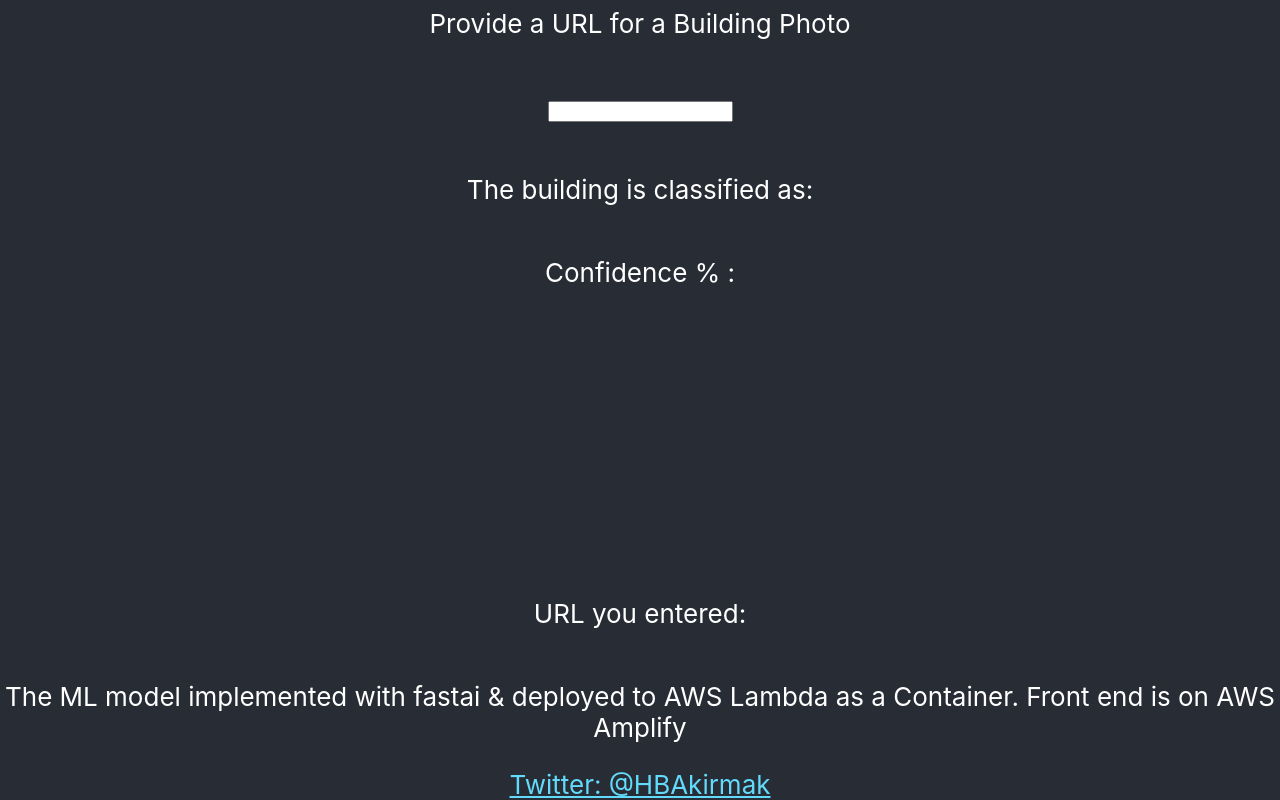
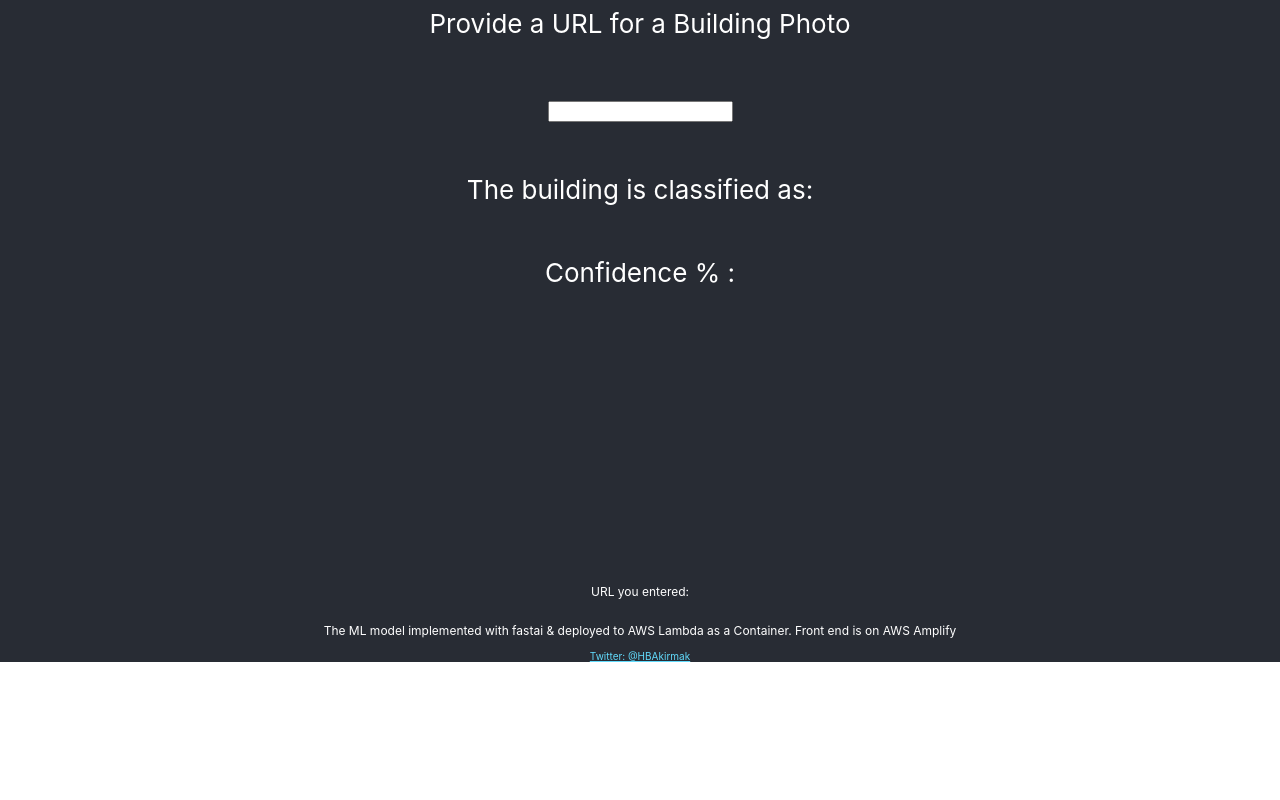
Before and after one commit to CloudaYolla/amplify-react-app, a React (Create React App) app: page / in a window 1280 px wide. Shown: the part 338-1138 px from the top of the page. After the commit the page ends 1000 px from the top, so only its background shows below. Built offline with nearby package versions, Linux system fonts and the light colour scheme.

Commit message:
9Dec1700 working MVP

```diff
--- a/src/App.css
+++ b/src/App.css
@@ -28,6 +28,13 @@
   color: #61dafb;
 }
 
+.bigblue {
+  color: DodgerBlue;
+  padding: 40px;
+  font-family: Arial;
+  text-align: center;
+}
+
 @keyframes App-logo-spin {
   from {
     transform: rotate(0deg);
--- a/src/App.js
+++ b/src/App.js
@@ -9,9 +9,9 @@ const state = {predclass: '', predprob: ''}
 
 function App() {
 
-  // function handleClick() {
-  //   setState({eventCount: state.eventCount + 1})
-  // }
+  function handleClick() {
+    // setState({event.target.value: ''})
+  }
 
   function handleChange(event) {
     setState({photourl: event.target.value})
@@ -51,10 +51,10 @@ function App() {
       <header className="App-header">
         <img src={logo} className="App-logo" alt="logo" />
 
-        <p>Provide a URL for a Building Photo </p>
+        <p> Provide a URL for a Building Photo </p>
 
         <p>
-          <input onChange={handleChange} />
+          <input onChange={handleChange}/>
         </p>
 
         <p>The building is classified as: {state.predclass} </p>
@@ -63,11 +63,11 @@ function App() {
           <img src={state.photourl} height="200" alt="" />
         </p>
 
-        <p>
+        <p style={{fontSize: '12px'}}>
             URL you entered: {state.photourl}
         </p>
 
-        <p>
+        <p style={{fontSize: '12px'}}>
         The ML model implemented with fastai & deployed to AWS Lambda as a Container. Front end is on AWS Amplify
         </p>
         <a
@@ -75,6 +75,7 @@ function App() {
           href="https://twitter.com/HBAkirmak/"
           target="_blank"
           rel="noopener noreferrer"
+          style={{fontSize: '10px'}}
         >
           Twitter: @HBAkirmak
         </a>
```
Also changed, not shown: 1 other file (tests, documents, lock files or other folders).
